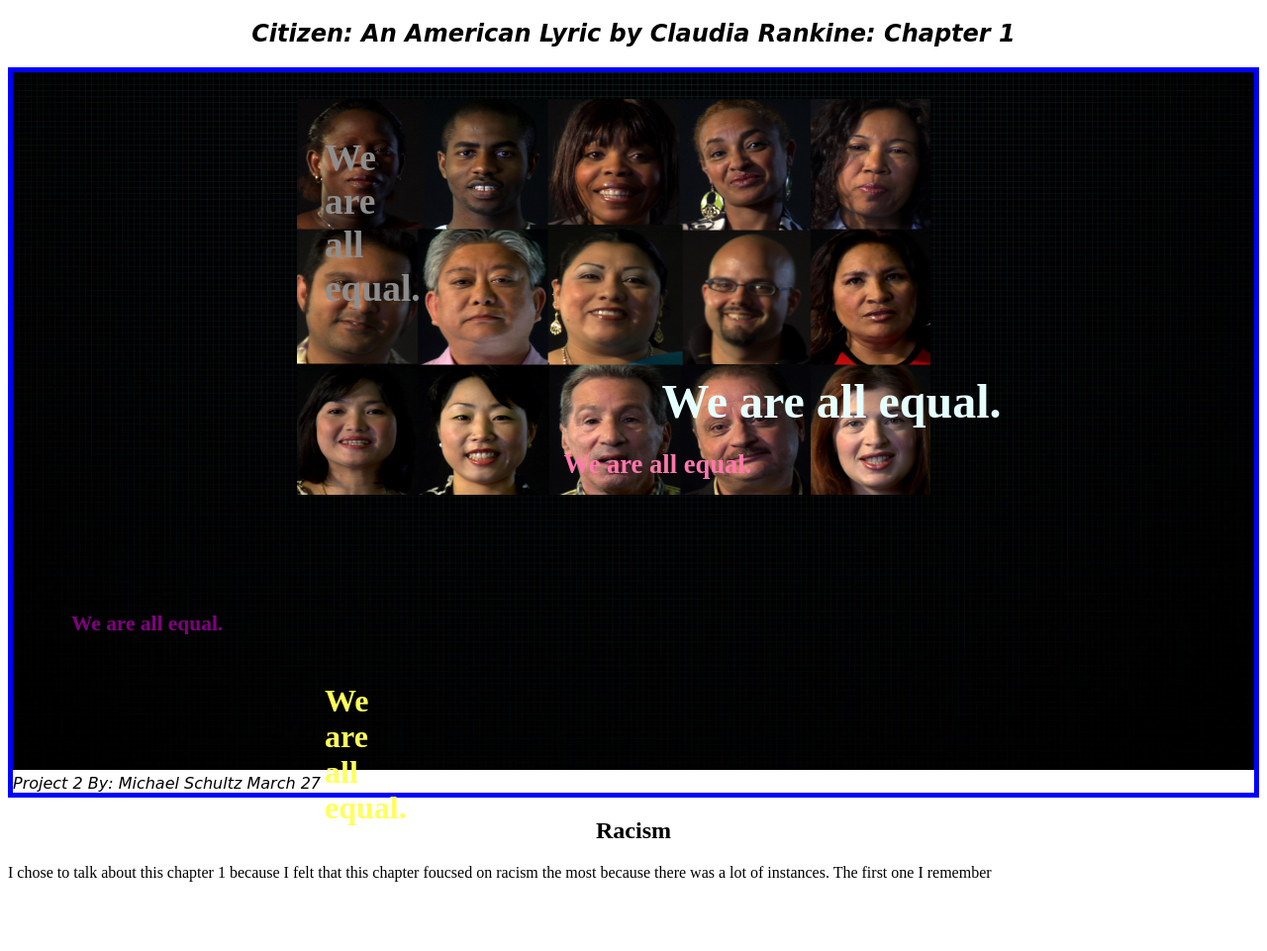
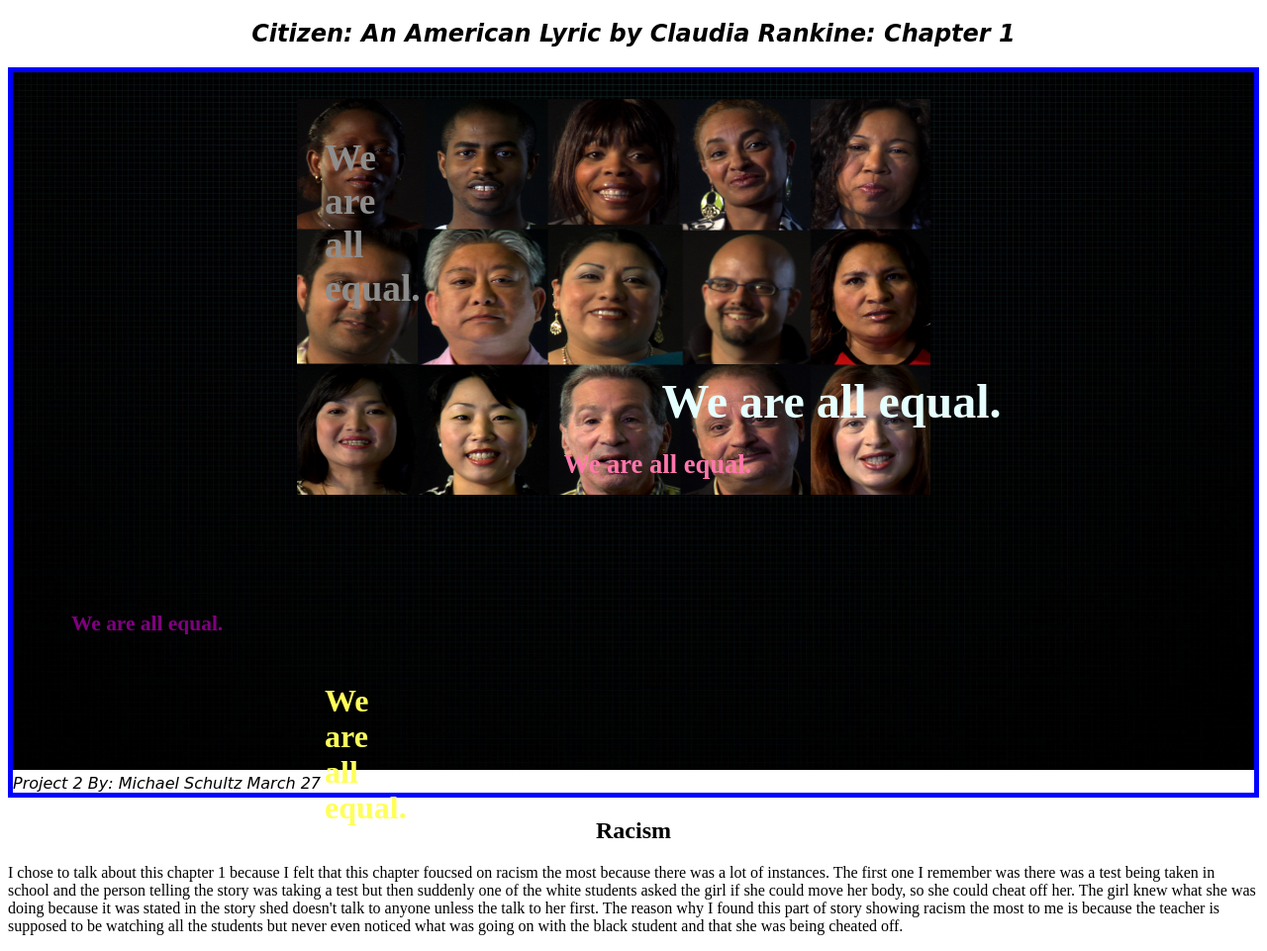
Before and after one commit to QCCMichael/project2, a plain HTML site: page index.html in a window 1280 px wide. Shown: the top 961 px of the page at 99% size. Before the commit the page ends 907 px from the top, so only its background shows below. Drawn offline with Linux system fonts and the light colour scheme.

Commit message:
Update index.html

```diff
--- a/index.html
+++ b/index.html
@@ -19,6 +19,7 @@
     <footer class="End">Project 2 By: Michael Schultz March 27</footer>
     </section>
     <h2 class="Racism">Racism</h2>
-    <p class="paragraph">I chose to talk about this chapter 1 because I felt that this chapter foucsed on racism the most because there was a lot of instances. The first one I remember</p>
+    <p class="paragraph">I chose to talk about this chapter 1 because I felt that this chapter foucsed on racism the most because there was a lot of instances. The first one I remember was there was a test being taken in school and the person telling the story was taking a test but then suddenly one of the white students asked the girl if she could move her body, so she could cheat off her. The girl knew what she was doing because it was stated in the story shed doesn't talk to anyone unless the talk to her first. The reason why I found this part of story showing racism the most to me is because the teacher is supposed to be watching all the students but never even noticed what was going on with the black student and that she was being cheated off.
+    </p>
   </body>
 </html>
```
